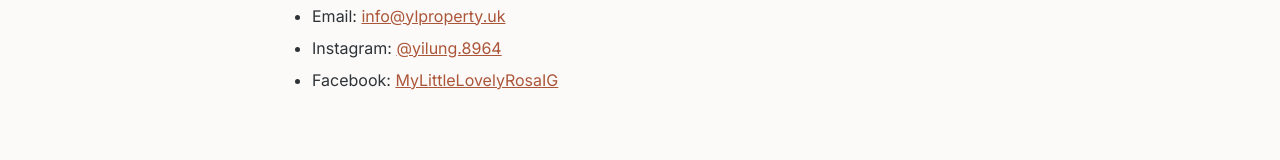
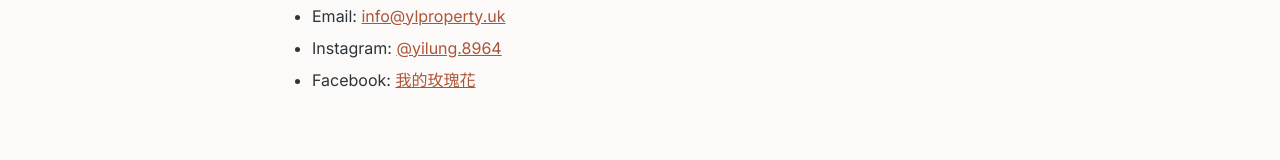
Before and after one commit to YL2270/uklife_project, a Next.js app: page /about in a window 1280 px wide. Shown: the part 536-696 px from the top of the page. Built offline with nearby package versions, Linux system fonts and the light colour scheme.

Commit message:
Update page.jsx

```diff
--- a/app/about/page.jsx
+++ b/app/about/page.jsx
@@ -70,7 +70,7 @@ export default function AboutPage() {
                   rel="noopener noreferrer"
                   className="text-secondary underline hover:text-primary"
                 >
-                  MyLittleLovelyRosaIG
+                  我的玫瑰花
                 </a>
               </li>
             </ul>
```
